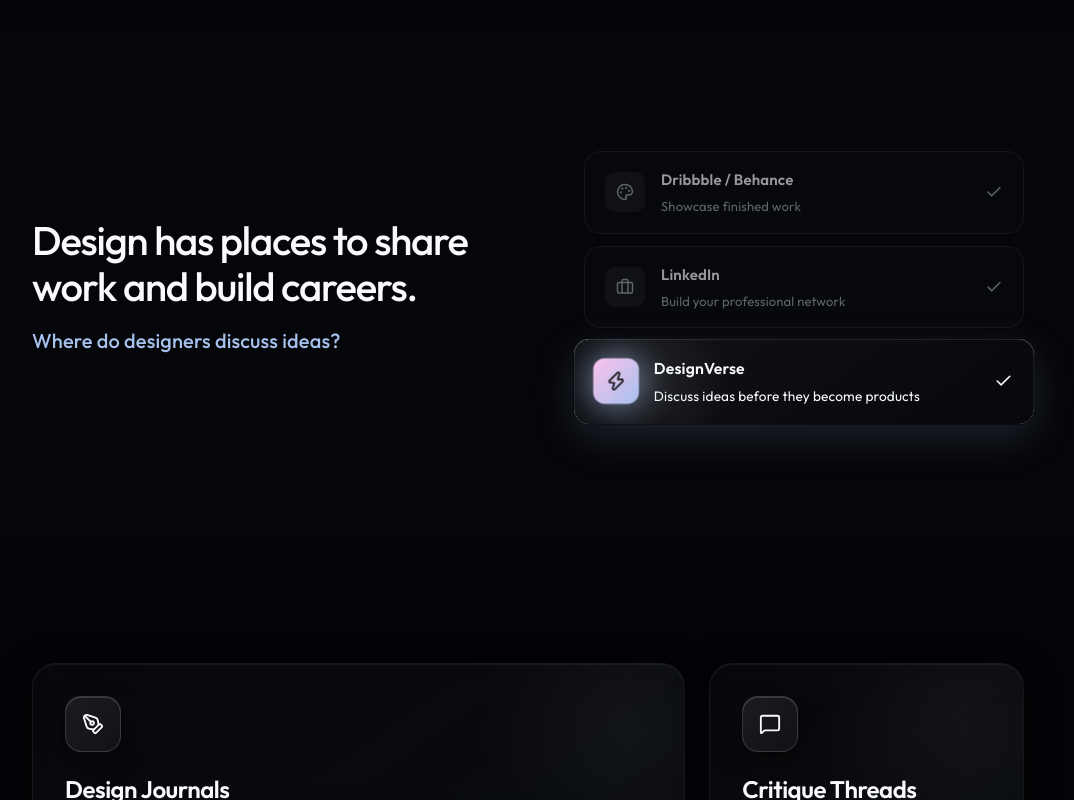
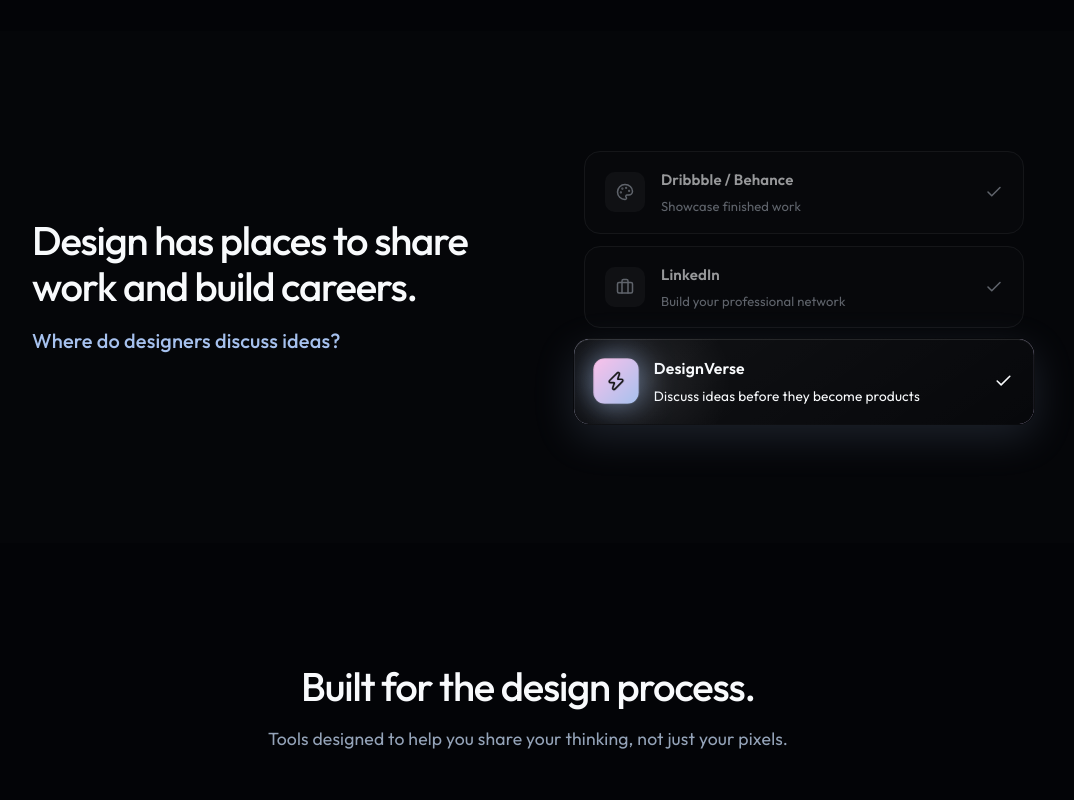
Before and after one commit to itssara06/knot, a React (Vite) app: page / in a window 1280 px wide. Shown: the part 2000-2800 px from the top of the page, without its empty margins (112-1186 px from the left). Built offline with nearby package versions, Linux system fonts and the light colour scheme.

Commit message:
feat: add section title to features grid

```diff
--- a/src/App.jsx
+++ b/src/App.jsx
@@ -415,6 +415,12 @@ function App() {
           variants={staggerContainer}
         >
           <div className="container">
+            <motion.div variants={fadeUp} style={{ textAlign: 'center', marginBottom: '64px' }}>
+              <h2 className="section-title">Built for the design process.</h2>
+              <p style={{ color: 'var(--text-muted)', fontSize: '1.1rem', marginTop: '16px', maxWidth: '600px', marginLeft: 'auto', marginRight: 'auto' }}>
+                Tools designed to help you share your thinking, not just your pixels.
+              </p>
+            </motion.div>
             <div className="bento-grid">
               <motion.div variants={fadeUp} className="bento-item span-2">
                 <div className="bento-icon-wrapper">
```
